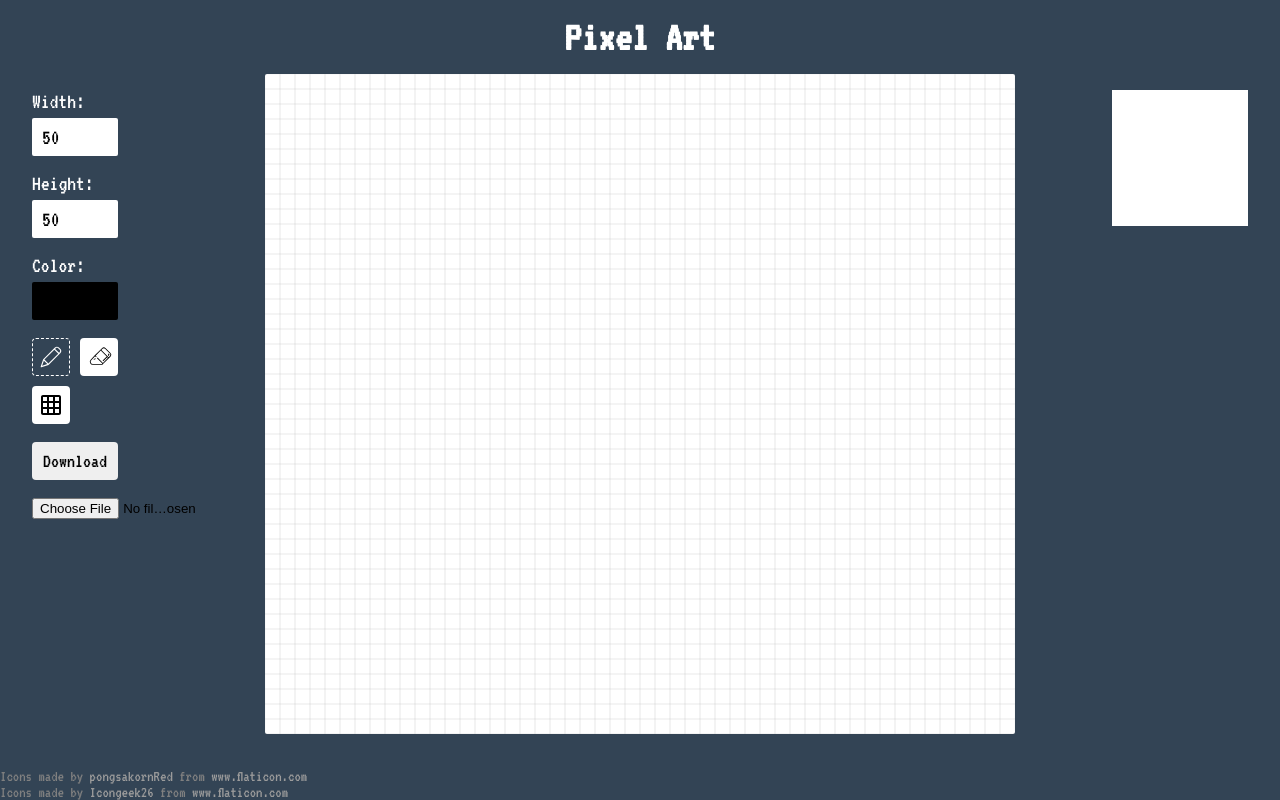
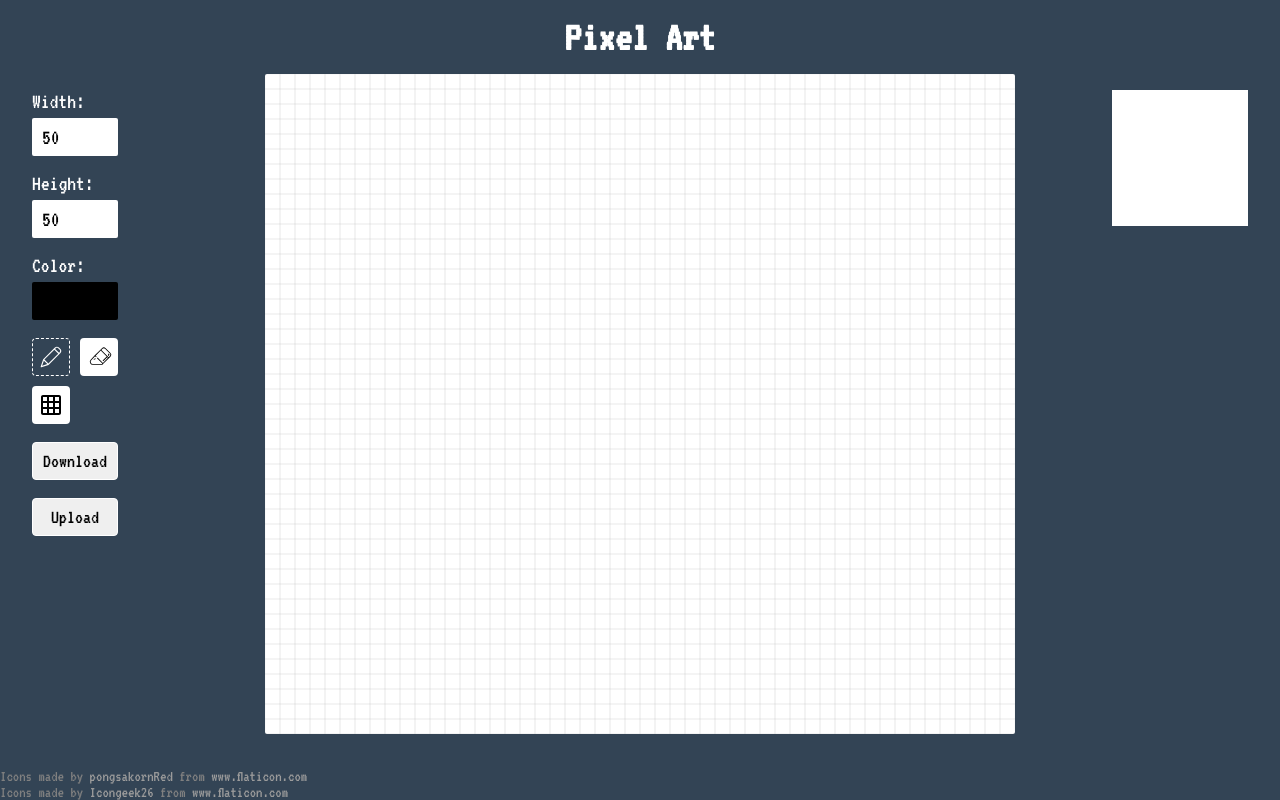
Before and after one commit to oguz3/Pixel-art-tool, a React (Create React App) app: page / in a window 1280 px wide. Built offline with nearby package versions, Linux system fonts and the light colour scheme.

Commit message:
Upload-btn style

```diff
--- a/src/componenet/download-btn.js
+++ b/src/componenet/download-btn.js
@@ -1,5 +1,4 @@
 import { connect } from 'react-redux';
-import styles from './download-btn.module.css'
 
 function DownloadBtn(props) {
     const downloadBtn = () => {
@@ -10,7 +9,7 @@ function DownloadBtn(props) {
     }
 
     return (
-        <button className={styles.Btn} onClick={() => downloadBtn()}>
+        <button className='Btn' onClick={() => downloadBtn()}>
             Download
         </button>
     );
--- a/src/componenet/download-btn.module.css
+++ /dev/null
@@ -1,8 +0,0 @@
-.Btn{
-    height: 38px;
-    width: 86px;
-    border: 0;
-    border-radius: 4px;
-    font-family: 'VT323', monospace;
-    font-size: 20px;
-}
--- a/src/componenet/upload-btn.js
+++ b/src/componenet/upload-btn.js
@@ -1,5 +1,6 @@
 import { connect } from 'react-redux';
 import { setUploadImg, setIsUpload } from '../actions';
+import styles from './upload-btn.module.css'
 
 function UploadBtn(props) {
     const changeHandler = (e) => {
@@ -13,7 +14,10 @@ function UploadBtn(props) {
     };
 
     return (
-        <input type="file" name="file" onChange={changeHandler} />
+        <span className={styles.box}>
+            <button className='Btn'>Upload</button>
+            <input className={styles.input} type="file" name="file" onChange={changeHandler} />
+        </span>
     );
 }
 
--- /dev/null
+++ b/src/componenet/upload-btn.module.css
@@ -0,0 +1,18 @@
+.box{
+    position: relative;
+    cursor: pointer;
+    width: 86px;
+}
+.input{
+    position: absolute;
+    left: 0;
+    top: 0;
+    bottom: 0;
+    width: 86px;
+    opacity: 0;
+    cursor: pointer;
+}
+.box:hover button{
+    background: transparent;
+    color: white;
+}
--- a/src/style/index.css
+++ b/src/style/index.css
@@ -33,6 +33,19 @@ body {
     bottom: 0;
     opacity: 0;
 }
+.Btn{
+    height: 38px;
+    width: 86px;
+    border: 1px solid white;
+    border-radius: 4px;
+    font-family: 'VT323', monospace;
+    font-size: 20px;
+	cursor: pointer;
+}
+.Btn:hover{
+	background: transparent;
+    color: white;
+}
 :focus {
     outline: none;
 }
```
